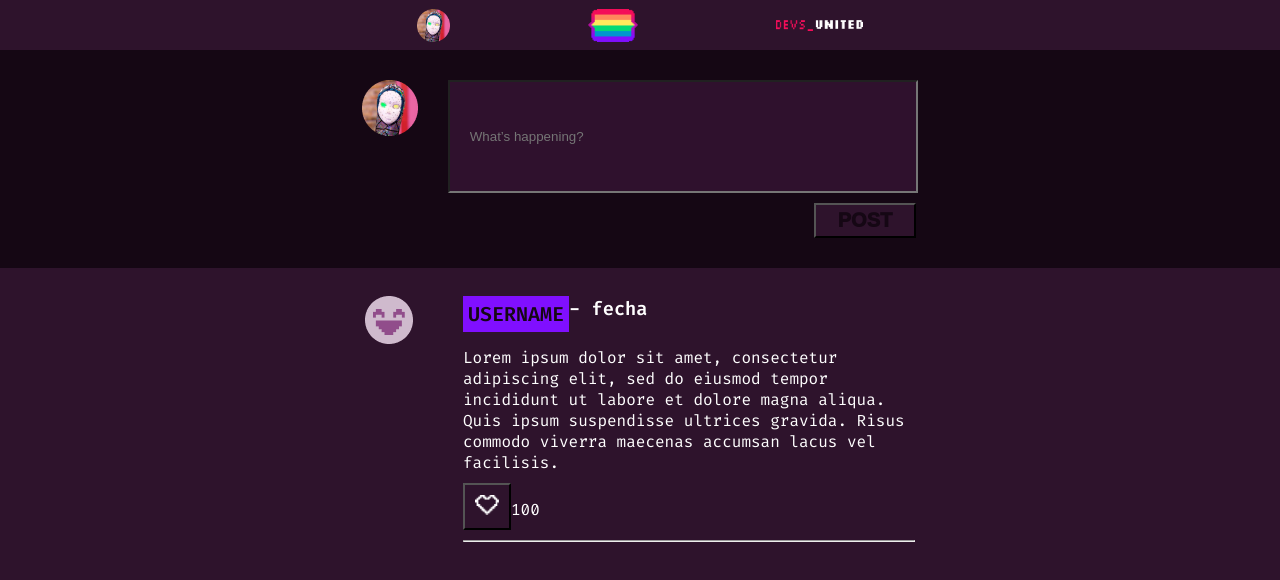
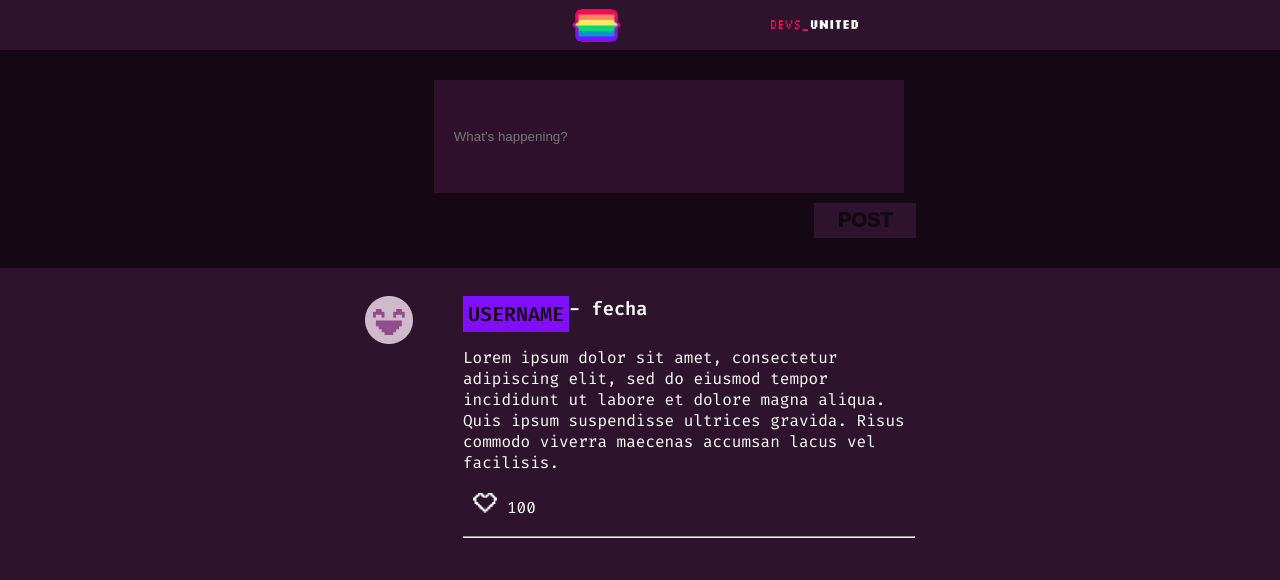
Before and after one commit to ANNI-FRONT-END/dev_united_4, a React (Vite) app: page /Home in a window 1280 px wide. Shown: the top 580 px of the page. Built offline with nearby package versions, Linux system fonts and the light colour scheme; what reactfire would draw is missing.

Commit message:
verificar cuenta

```diff
--- a/src/componentes/Button_login/Button_login.jsx
+++ b/src/componentes/Button_login/Button_login.jsx
@@ -3,7 +3,7 @@ import "./Button_login.css";
 import { getAuth, signInWithPopup, GoogleAuthProvider } from "firebase/auth";
 import { app } from "../../../firebase";
 import { useNavigate } from "react-router-dom";
-import { doc, getFirestore, setDoc } from "firebase/firestore";
+import { doc, getFirestore, setDoc, getDoc } from "firebase/firestore";
 import { AppContext } from "../../context/AppContext";
 
 function ButtonLogin() {
@@ -28,12 +28,28 @@ function ButtonLogin() {
       username: "",
     });
   }
+  /*
+  Ir al usuario y buscar la propiedad username
+  traer la data
+  buscar usuarNAME
+  condición (username === true ) ? home : registro
+
+  */
+  async function isUserInFirebase(userData) {
+    const ref = doc(db, "users", userData.user.uid);
+    const user = await getDoc(ref);
+    if (user.exists()) {
+      navigate("/Home");
+    } else {
+      addUsers(userData);
+      navigate("/Registro");
+    }
+  }
 
   function login() {
     try {
       signInWithPopup(auth, provider).then((userData) => {
-        addUsers(userData);
-        navigate("/Registro");
+        isUserInFirebase(userData);
       });
     } catch (error) {
       console.log(error);
--- a/src/componentes/Pagina_inicio/Pagina_inicio.css
+++ b/src/componentes/Pagina_inicio/Pagina_inicio.css
@@ -20,6 +20,10 @@ header {
 }
 .header img {
   height: 33px;
+}
+
+.perfil_photo {
+  border-radius: 50%;
 }
 
 .header img.nombre {
@@ -55,10 +59,11 @@ header {
   background-color: #2f112d;
   color: #914d8b;
   padding: 20px;
+  border: none;
 }
 
 .comentario .caja_escribir img {
-  background-color: #150714;
+  border-radius: 50%;
 }
 
 .comentario button {
@@ -68,6 +73,7 @@ header {
   color: #150714;
   font-weight: 1000;
   font-size: 20px;
+  border: none;
 }
 
 .home_comentarios {
@@ -107,6 +113,7 @@ header {
   margin-top: 10px;
   margin-bottom: 10px;
   padding: 10px;
+  border: none;
 }
 
 .comentarios .btn_comentarios img {
--- a/src/componentes/Pagina_inicio/Pagina_inicio.jsx
+++ b/src/componentes/Pagina_inicio/Pagina_inicio.jsx
@@ -1,25 +1,16 @@
 import React, { useState, useContext } from "react";
 import "./Pagina_inicio.css";
+import { AppContext } from "../../context/AppContext";
 
 function Pagina_inicio() {
-  const [comentario, setComentario] = useState("");
-
-  async function actualizarComenttario() {
-    //referencia de usuario en la db(uid)
-    const userRef = doc(db, "users", userData.uid);
-
-    // Set the "capital" field of the city 'DC'
-    await updateDoc(userRef, {
-      color: "",
-      username: username,
-    });
-  }
+  const { userData, setUserData } = useContext(AppContext);
 
   return (
     <>
+      {console.log(userData)}
       <header>
         <section className="header">
-          <img src="./img/profilePic.png" alt="" />
+          <img className="perfil_photo" src={userData.photo} alt="" />
           <img src="./img/bandera_log.png" alt="" />
           <img className="nombre" src="./img/devs_united.png" alt="" />
         </section>
@@ -27,7 +18,7 @@ function Pagina_inicio() {
       <main>
         <section className="comentario">
           <div className="caja_escribir">
-            <img src="./img/profilePic.png" alt="" />
+            <img src={userData.photo} alt="" />
             <input
               className="input"
               type="text"
```
